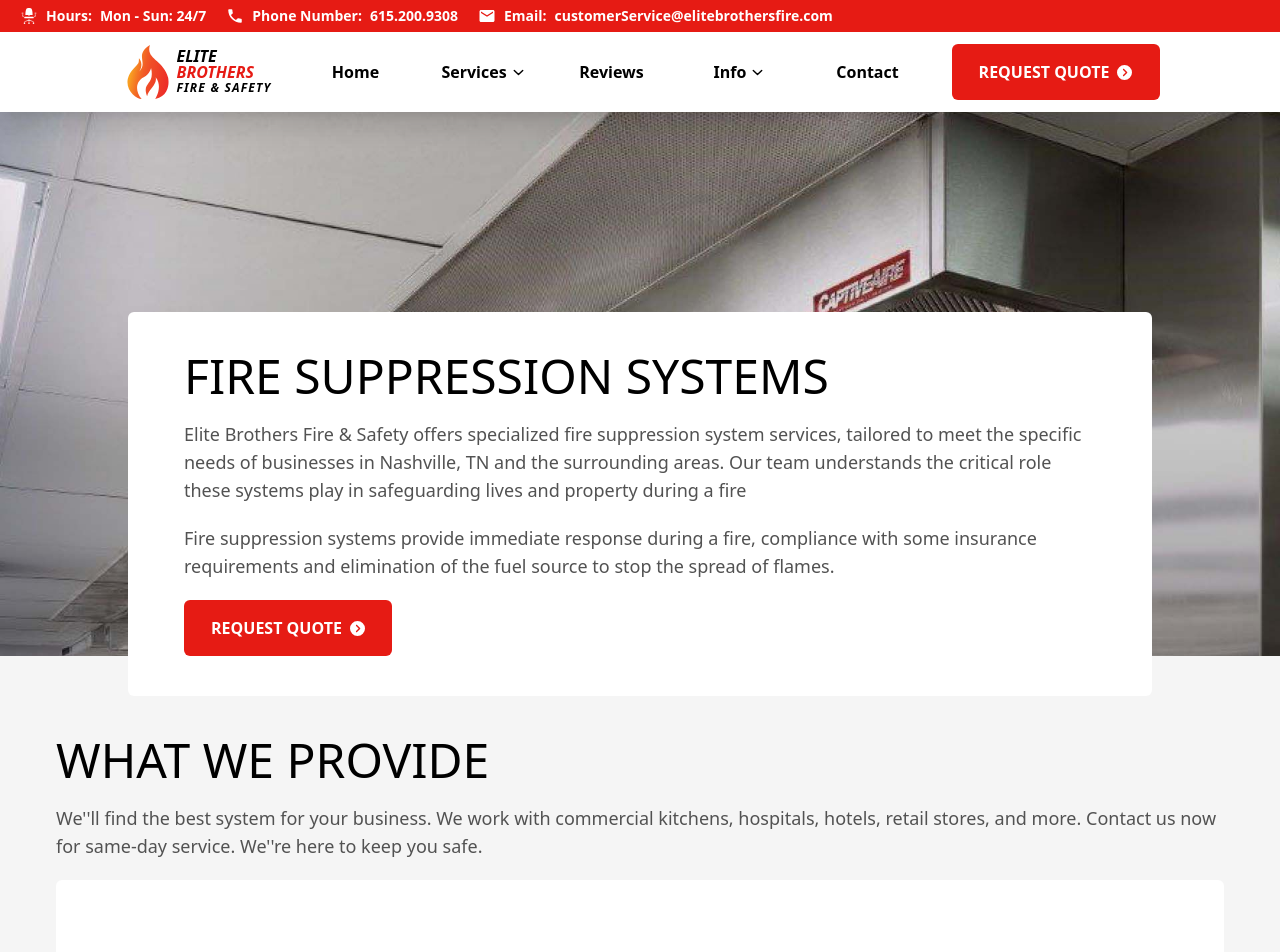
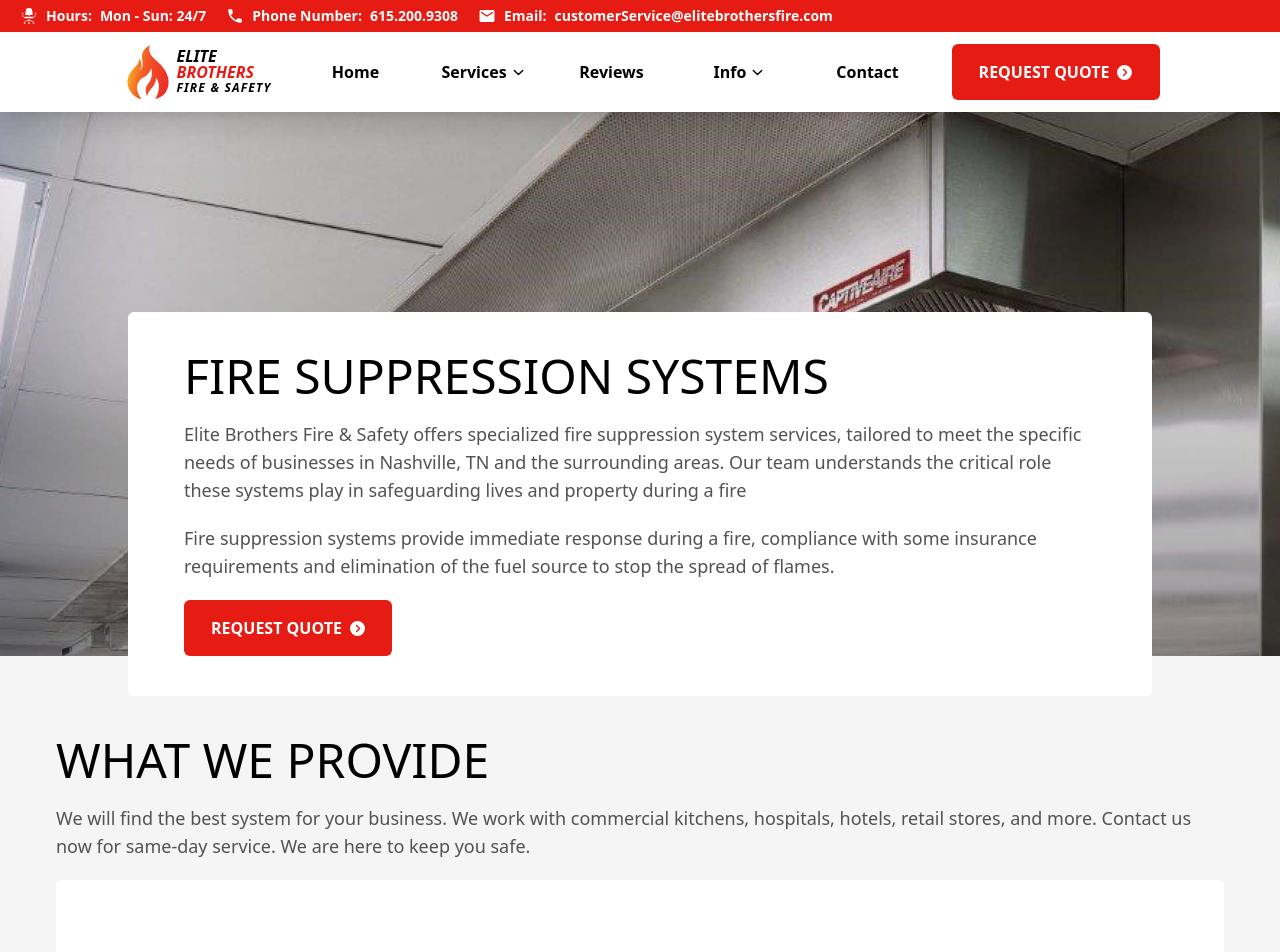
Before and after one commit to lgrinders/elitebrothersfirenext, a Next.js app: page /firesuppression in a window 1280 px wide. Shown: the top 952 px of the page. Built offline with nearby package versions, Linux system fonts and the light colour scheme; what tailwindcss-motion would draw is missing.

Commit message:
removed single quotes

```diff
--- a/app/firesuppression/page.tsx
+++ b/app/firesuppression/page.tsx
@@ -74,8 +74,8 @@ export default function FireSuppression() {
                 <div className="pt-20 -mt-10 md:px-14 px-5 flex gap-5 flex-col bg-neutral-100 pb-10">
                     <article className="flex flex-col gap-5">
                         <h2 className="text-3xl md:text-4xl lg:text-5xl">WHAT WE PROVIDE</h2>
-                        <p className="text-sm text-neutral-600 lg:text-lg">We&apos;'ll find the best system for your business. We work with
-                            commercial kitchens, hospitals, hotels, retail stores, and more. Contact us now for same-day service. We&apos;'re
+                        <p className="text-sm text-neutral-600 lg:text-lg">We will find the best system for your business. We work with
+                            commercial kitchens, hospitals, hotels, retail stores, and more. Contact us now for same-day service. We are
                             here to keep you safe.</p>
                     </article>
 
```
